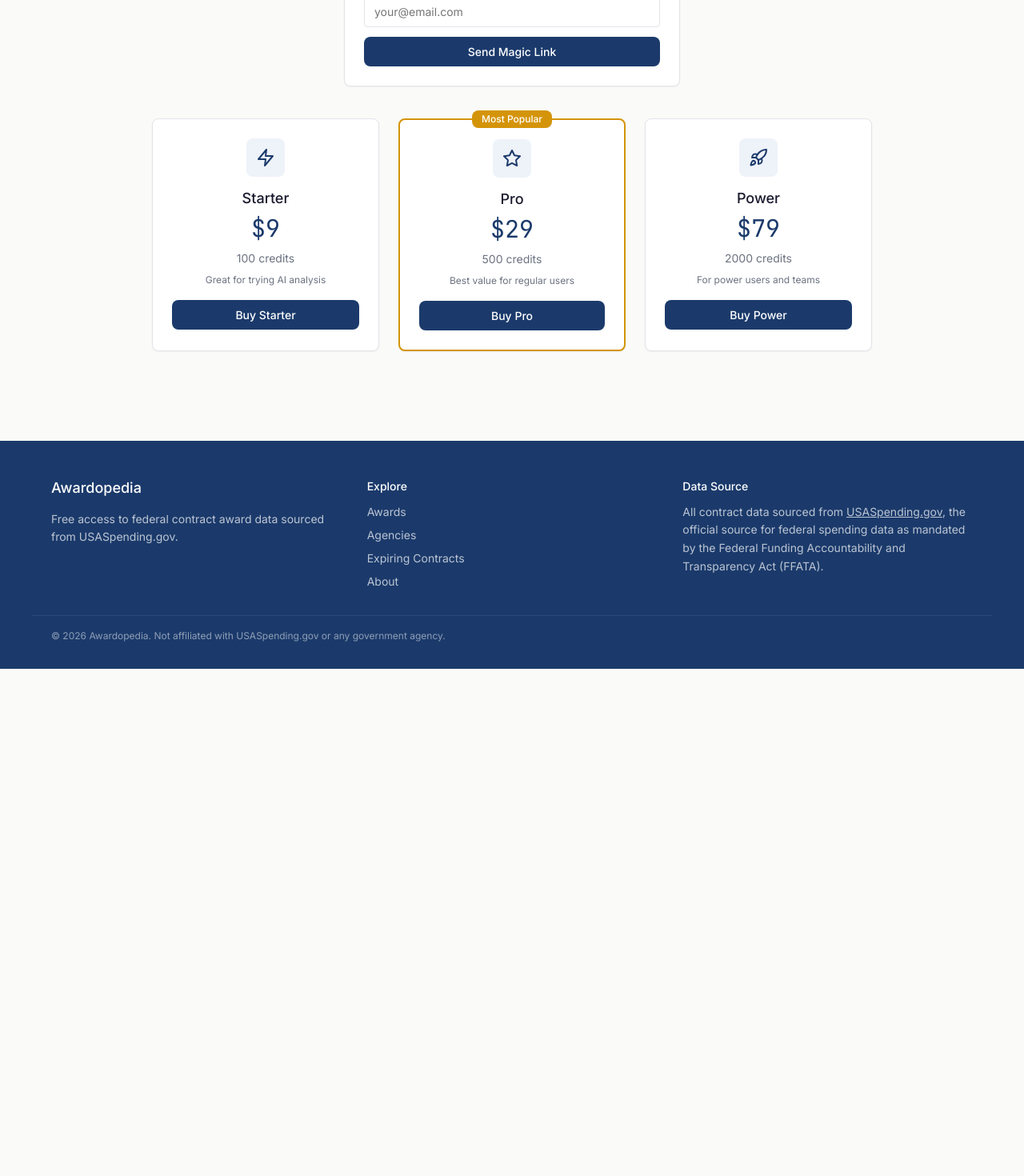
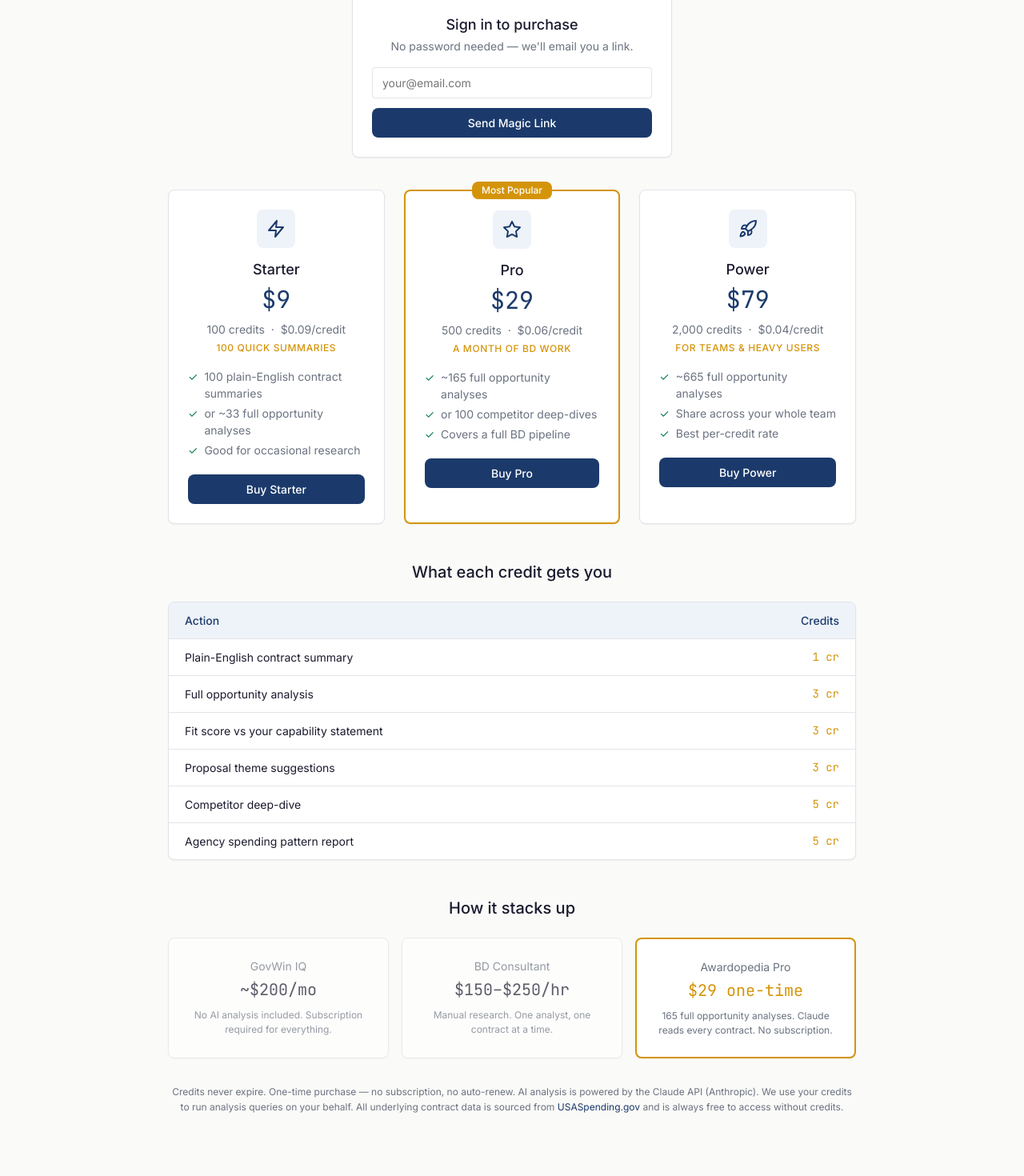
Before and after one commit to grayson-sys/awardopedia, a React (Vite) app in the folder web/: page /credits in a window 1280 px wide. Shown: the part 340-1810 px from the top of the page at 80% size. Before the commit the page ends 1176 px from the top, so only its background shows below. Built offline with nearby package versions, Linux system fonts and the light colour scheme.

Commit message:
Credits page: Claude attribution, cost table, honest comparison vs GovWin/consultants

```diff
--- a/web/src/components/CreditPacks.jsx
+++ b/web/src/components/CreditPacks.jsx
@@ -2,9 +2,49 @@
 import { purchaseCredits } from '../utils/api';
 
 const packs = [
-  { id: 'starter', name: 'Starter', credits: 100, price: 9, icon: Zap, description: 'Great for trying AI analysis' },
-  { id: 'pro', name: 'Pro', credits: 500, price: 29, icon: Star, description: 'Best value for regular users', popular: true },
-  { id: 'power', name: 'Power', credits: 2000, price: 79, icon: Rocket, description: 'For power users and teams' },
+  {
+    id: 'starter',
+    name: 'Starter',
+    credits: 100,
+    price: 9,
+    icon: Zap,
+    perCredit: '$0.09',
+    tagline: '100 quick summaries',
+    bullets: [
+      '100 plain-English contract summaries',
+      'or ~33 full opportunity analyses',
+      'Good for occasional research',
+    ],
+  },
+  {
+    id: 'pro',
+    name: 'Pro',
+    credits: 500,
+    price: 29,
+    icon: Star,
+    perCredit: '$0.06',
+    tagline: 'A month of BD work',
+    popular: true,
+    bullets: [
+      '~165 full opportunity analyses',
+      'or 100 competitor deep-dives',
+      'Covers a full BD pipeline',
+    ],
+  },
+  {
+    id: 'power',
+    name: 'Power',
+    credits: 2000,
+    price: 79,
+    icon: Rocket,
+    perCredit: '$0.04',
+    tagline: 'For teams & heavy users',
+    bullets: [
+      '~665 full opportunity analyses',
+      'Share across your whole team',
+      'Best per-credit rate',
+    ],
+  },
 ];
 
 export default function CreditPacks() {
@@ -47,35 +87,62 @@
                 fontWeight: 'var(--font-weight-medium)',
                 padding: '2px 12px',
                 borderRadius: 'var(--border-radius)',
+                whiteSpace: 'nowrap',
               }}>
                 Most Popular
               </div>
             )}
+
             <div style={{
-              width: 48,
-              height: 48,
+              width: 48, height: 48,
               borderRadius: 'var(--border-radius)',
               background: 'var(--color-navy-light)',
               color: 'var(--color-navy)',
-              display: 'flex',
-              alignItems: 'center',
-              justifyContent: 'center',
+              display: 'flex', alignItems: 'center', justifyContent: 'center',
               margin: '0 auto var(--space-4)',
             }}>
               <Icon size={24} />
             </div>
+
             <h3 style={{ fontSize: 'var(--font-size-lg)', fontWeight: 'var(--font-weight-medium)', marginBottom: 'var(--space-1)' }}>
               {pack.name}
             </h3>
+
             <div style={{ fontFamily: 'var(--font-mono)', fontSize: 'var(--font-size-3xl)', fontWeight: 'var(--font-weight-medium)', color: 'var(--color-navy)' }}>
               ${pack.price}
             </div>
-            <div style={{ fontSize: 'var(--font-size-sm)', color: 'var(--color-muted)', margin: 'var(--space-1) 0 var(--space-2)' }}>
-              {pack.credits} credits
+
+            <div style={{ fontSize: 'var(--font-size-sm)', color: 'var(--color-muted)', margin: 'var(--space-1) 0 var(--space-1)' }}>
+              {pack.credits.toLocaleString()} credits &nbsp;·&nbsp; {pack.perCredit}/credit
             </div>
-            <div style={{ fontSize: 'var(--font-size-xs)', color: 'var(--color-muted)', marginBottom: 'var(--space-4)' }}>
-              {pack.description}
+
+            <div style={{
+              fontSize: 'var(--font-size-xs)',
+              fontWeight: 'var(--font-weight-medium)',
+              color: 'var(--color-amber)',
+              marginBottom: 'var(--space-4)',
+              textTransform: 'uppercase',
+              letterSpacing: '0.05em',
+            }}>
+              {pack.tagline}
             </div>
+
+            <ul style={{
+              listStyle: 'none',
+              padding: 0,
+              margin: '0 0 var(--space-5)',
+              textAlign: 'left',
+              fontSize: 'var(--font-size-sm)',
+              color: 'var(--color-muted)',
+            }}>
+              {pack.bullets.map((b, i) => (
+                <li key={i} style={{ display: 'flex', gap: 'var(--space-2)', marginBottom: 'var(--space-1)' }}>
+                  <span style={{ color: 'var(--color-success)', flexShrink: 0 }}>✓</span>
+                  {b}
+                </li>
+              ))}
+            </ul>
+
             <button className="btn-primary" onClick={() => handlePurchase(pack.id)} style={{ width: '100%' }}>
               Buy {pack.name}
             </button>
--- a/web/src/pages/Credits.jsx
+++ b/web/src/pages/Credits.jsx
@@ -6,8 +6,21 @@
 import { useSEO } from '../utils/seo';
 import { sendMagicLink, verifyMagicLink } from '../utils/api';
 
+const COST_TABLE = [
+  { action: 'Plain-English contract summary',         credits: 1 },
+  { action: 'Full opportunity analysis',              credits: 3 },
+  { action: 'Fit score vs your capability statement', credits: 3 },
+  { action: 'Proposal theme suggestions',             credits: 3 },
+  { action: 'Competitor deep-dive',                   credits: 5 },
+  { action: 'Agency spending pattern report',         credits: 5 },
+];
+
 export default function Credits() {
-  const { SEOHead } = useSEO({ title: 'AI Credits', path: '/credits' });
+  const { SEOHead } = useSEO({
+    title: 'AI Credits — Powered by Claude',
+    desc: 'Buy Claude AI credits for contract analysis, competitor research, and proposal intelligence. Transparent pricing, no subscription required.',
+    path: '/credits',
+  });
   const { user, setUser, credits, setCredits } = useCredits();
   const [params] = useSearchParams();
   const [email, setEmail] = useState('');
@@ -44,26 +57,37 @@
   return (
     <>
       <SEOHead />
-      <div className="container" style={{ padding: 'var(--space-12) 0', maxWidth: 900 }}>
-        <h1 style={{ fontSize: 'var(--font-size-2xl)', fontWeight: 'var(--font-weight-medium)', marginBottom: 'var(--space-2)', textAlign: 'center' }}>
-          AI Analysis Credits
-        </h1>
-        <p style={{ fontSize: 'var(--font-size-base)', color: 'var(--color-muted)', textAlign: 'center', marginBottom: 'var(--space-8)', maxWidth: 500, margin: '0 auto var(--space-8)' }}>
-          Use AI to analyze contracts, summarize agency patterns, and get competitive insights. Each analysis costs 1 credit.
-        </p>
+      <div className="container" style={{ padding: 'var(--space-12) 0', maxWidth: 860 }}>
 
+        {/* Hero */}
+        <div style={{ textAlign: 'center', marginBottom: 'var(--space-10)' }}>
+          <h1 style={{ fontSize: 'var(--font-size-2xl)', fontWeight: 'var(--font-weight-medium)', marginBottom: 'var(--space-3)' }}>
+            AI Analysis Credits
+          </h1>
+          <p style={{ fontSize: 'var(--font-size-base)', color: 'var(--color-muted)', maxWidth: 540, margin: '0 auto' }}>
+            AI features on Awardopedia are powered by{' '}
+            <strong style={{ color: 'var(--color-text)' }}>Claude</strong> — the AI built by
+            Anthropic, used by research teams at Fortune 500 companies. We handle
+            the prompting, data context, and formatting. You get the answer.
+          </p>
+        </div>
+
+        {/* Credit Balance (logged in) or Sign-in */}
         {verifying && (
           <div className="card" style={{ textAlign: 'center', marginBottom: 'var(--space-8)' }}>
-            Verifying your login...
+            Verifying your login…
           </div>
         )}
 
         {!user ? (
-          <div className="card" style={{ maxWidth: 420, margin: '0 auto var(--space-10)', textAlign: 'center' }}>
+          <div className="card" style={{ maxWidth: 400, margin: '0 auto var(--space-10)', textAlign: 'center' }}>
             <Mail size={32} style={{ color: 'var(--color-navy)', margin: '0 auto var(--space-4)' }} />
-            <h2 style={{ fontSize: 'var(--font-size-lg)', fontWeight: 'var(--font-weight-medium)', marginBottom: 'var(--space-3)' }}>
-              Sign in to purchase credits
+            <h2 style={{ fontSize: 'var(--font-size-lg)', fontWeight: 'var(--font-weight-medium)', marginBottom: 'var(--space-1)' }}>
+              Sign in to purchase
             </h2>
+            <p style={{ fontSize: 'var(--font-size-sm)', color: 'var(--color-muted)', marginBottom: 'var(--space-4)' }}>
+              No password needed — we'll email you a link.
+            </p>
             {sent ? (
               <div style={{ display: 'flex', alignItems: 'center', gap: 'var(--space-2)', justifyContent: 'center', color: 'var(--color-success)' }}>
                 <CheckCircle size={16} />
@@ -92,12 +116,12 @@
             )}
           </div>
         ) : (
-          <div className="card" style={{ maxWidth: 420, margin: '0 auto var(--space-10)', textAlign: 'center' }}>
+          <div className="card" style={{ maxWidth: 400, margin: '0 auto var(--space-10)', textAlign: 'center' }}>
             <p style={{ fontSize: 'var(--font-size-sm)', color: 'var(--color-muted)', marginBottom: 'var(--space-2)' }}>
               Signed in as {user.email}
             </p>
             <div style={{ fontFamily: 'var(--font-mono)', fontSize: 'var(--font-size-3xl)', color: 'var(--color-navy)', marginBottom: 'var(--space-1)' }}>
-              {credits}
+              {(credits || 0).toLocaleString()}
             </div>
             <div style={{ fontSize: 'var(--font-size-sm)', color: 'var(--color-muted)' }}>
               credits remaining
@@ -105,7 +129,109 @@
           </div>
         )}
 
+        {/* Packs */}
         <CreditPacks />
+
+        {/* What costs what */}
+        <div style={{ marginTop: 'var(--space-12)' }}>
+          <h2 style={{ fontSize: 'var(--font-size-xl)', fontWeight: 'var(--font-weight-medium)', marginBottom: 'var(--space-6)', textAlign: 'center' }}>
+            What each credit gets you
+          </h2>
+          <div className="card" style={{ padding: 0, overflow: 'hidden' }}>
+            <table style={{ width: '100%', borderCollapse: 'collapse' }}>
+              <thead>
+                <tr style={{ borderBottom: '1px solid var(--color-border)', background: 'var(--color-navy-light)' }}>
+                  <th style={{ padding: 'var(--space-3) var(--space-5)', textAlign: 'left', fontSize: 'var(--font-size-sm)', fontWeight: 'var(--font-weight-medium)', color: 'var(--color-navy)' }}>
+                    Action
+                  </th>
+                  <th style={{ padding: 'var(--space-3) var(--space-5)', textAlign: 'right', fontSize: 'var(--font-size-sm)', fontWeight: 'var(--font-weight-medium)', color: 'var(--color-navy)' }}>
+                    Credits
+                  </th>
+                </tr>
+              </thead>
+              <tbody>
+                {COST_TABLE.map((row, i) => (
+                  <tr
+                    key={i}
+                    style={{
+                      borderBottom: i < COST_TABLE.length - 1 ? '1px solid var(--color-border)' : undefined,
+                    }}
+                  >
+                    <td style={{ padding: 'var(--space-3) var(--space-5)', fontSize: 'var(--font-size-sm)', color: 'var(--color-text)' }}>
+                      {row.action}
+                    </td>
+                    <td style={{ padding: 'var(--space-3) var(--space-5)', fontFamily: 'var(--font-mono)', fontSize: 'var(--font-size-sm)', color: 'var(--color-amber)', textAlign: 'right', fontWeight: 'var(--font-weight-medium)' }}>
+                      {row.credits} cr
+                    </td>
+                  </tr>
+                ))}
+              </tbody>
+            </table>
+          </div>
+        </div>
+
+        {/* The honest comparison */}
+        <div style={{ marginTop: 'var(--space-12)' }}>
+          <h2 style={{ fontSize: 'var(--font-size-xl)', fontWeight: 'var(--font-weight-medium)', marginBottom: 'var(--space-6)', textAlign: 'center' }}>
+            How it stacks up
+          </h2>
+          <div style={{ display: 'grid', gridTemplateColumns: 'repeat(auto-fit, minmax(220px, 1fr))', gap: 'var(--space-4)' }}>
+            {[
+              {
+                label: 'GovWin IQ',
+                price: '~$200/mo',
+                note: 'No AI analysis included. Subscription required for everything.',
+                muted: true,
+              },
+              {
+                label: 'BD Consultant',
+                price: '$150–$250/hr',
+                note: 'Manual research. One analyst, one contract at a time.',
+                muted: true,
+              },
+              {
+                label: 'Awardopedia Pro',
+                price: '$29 one-time',
+                note: '165 full opportunity analyses. Claude reads every contract. No subscription.',
+                highlight: true,
+              },
+            ].map((item) => (
+              <div
+                key={item.label}
+                className="card"
+                style={{
+                  textAlign: 'center',
+                  border: item.highlight ? '2px solid var(--color-amber)' : undefined,
+                  opacity: item.muted ? 0.7 : 1,
+                }}
+              >
+                <div style={{ fontSize: 'var(--font-size-sm)', color: 'var(--color-muted)', marginBottom: 'var(--space-1)' }}>
+                  {item.label}
+                </div>
+                <div style={{ fontFamily: 'var(--font-mono)', fontSize: 'var(--font-size-xl)', fontWeight: 'var(--font-weight-medium)', color: item.highlight ? 'var(--color-amber)' : 'var(--color-text)', marginBottom: 'var(--space-2)' }}>
+                  {item.price}
+                </div>
+                <div style={{ fontSize: 'var(--font-size-xs)', color: 'var(--color-muted)', lineHeight: 1.5 }}>
+                  {item.note}
+                </div>
+              </div>
+            ))}
+          </div>
+        </div>
+
+        {/* Fine print / trust */}
+        <p style={{ textAlign: 'center', fontSize: 'var(--font-size-xs)', color: 'var(--color-muted)', marginTop: 'var(--space-8)', lineHeight: 1.6 }}>
+          Credits never expire. One-time purchase — no subscription, no auto-renew.{' '}
+          AI analysis is powered by the Claude API (Anthropic). We use your credits
+          to run analysis queries on your behalf. All underlying contract data is
+          sourced from{' '}
+          <a href="https://usaspending.gov" target="_blank" rel="noopener noreferrer"
+            style={{ color: 'var(--color-navy)' }}>
+            USASpending.gov
+          </a>{' '}
+          and is always free to access without credits.
+        </p>
+
       </div>
     </>
   );
```
